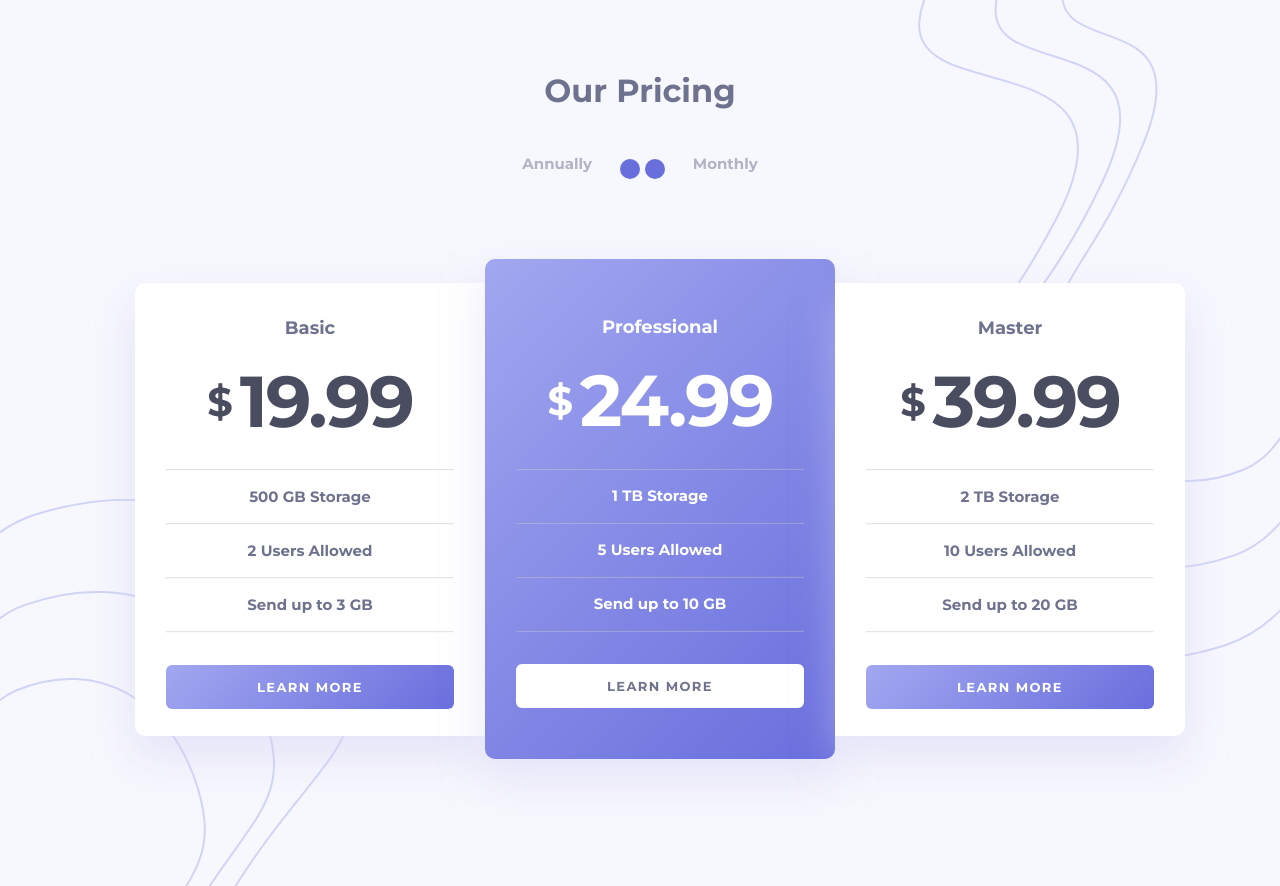
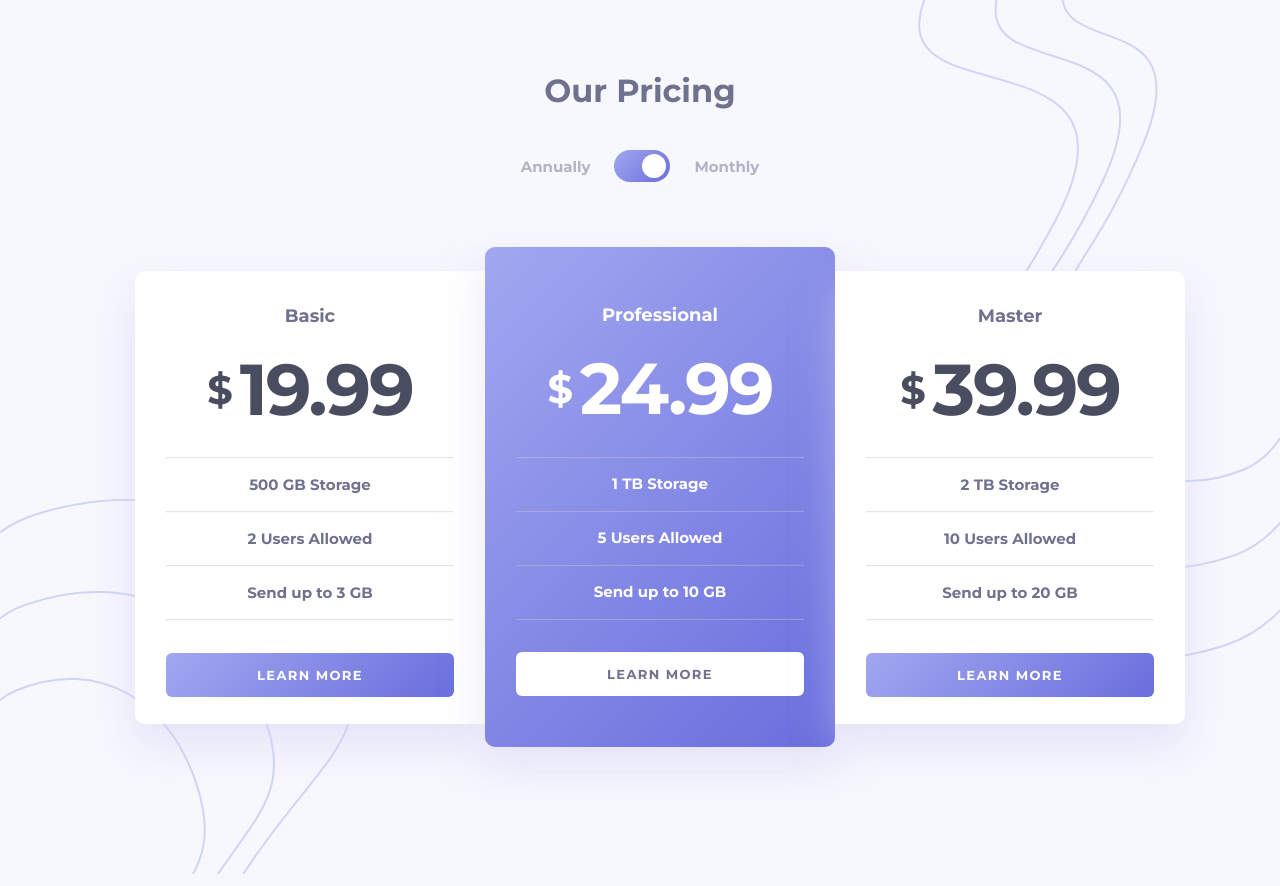
Before and after one commit to softwareengineerfs/pricing-component, a plain HTML site: page index.html in a window 1280 px wide. Drawn offline with Linux system fonts and the light colour scheme.

Commit message:
add some changes

```diff
--- a/index.html
+++ b/index.html
@@ -13,21 +13,28 @@
 <header class="site-header">
  <div class="site-header-container container">
   <h1 class="site-header-heading">Our Pricing</h1>
-  <div class="header-toggle">
 
-   <label>
-    <span  class="toggles-text">Annually</span>
-    <button class=" button  toggle-anually" type="button"></button>
-   </label>
+  <form class="pricing-switch" action="https://echo.htmlacademy.ru" method="get">
+    <!-- SWITCH -->
+    <div class="switch">
+      <!-- SWITCH RADIOS -->
+      <input class="switch-input-annual  visuallyhidden"  type="radio" name="payment_period" value="annual" id="annual-payment-radio">
 
-   <label >
-    <button class="button toggle-monthly" type="button"></button>
-    <span class="toggles-text">Monthly</span>
-   </label>
+      <input class="switch-input-monthly visuallyhidden" type="radio" name="payment_period" value="monthly" id="monthly-payment-radio" checked>
 
+      <label class="switch-label"  for="annual-payment-radio">Annually</label>
+         <!-- SWITCH CONTROL -->
+        <div class="switch-control">
+          <div class="switch-circle">
+            <label class="switch-control-annual"  for="annual-payment-radio"></label>
+            <label class="switch-control-monthly" for="monthly-payment-radio"></label>
+          </div>
+        </div>
 
+      <label class="switch-label" for="monthly-payment-radio">Monthly</label>
+    </div>
+  </form>
 
-  </div>
  </div>
 </header>
 
@@ -37,7 +44,7 @@
 <ul class="masks">
 
 
-  <li class="masks-item">
+  <li class="masks-item" data-payment-annual="199.99" data-oylik="19.99">
     <p class="masks-title">Basic</p>
     <div class="masks-price-wrapper">
       <p class="dollar-sign">$</p>
@@ -55,7 +62,7 @@
     <a class="masks-link" href="#">LEARN MORE</a>
   </li>
 
-  <li class="masks-item masks-professional">
+  <li class="masks-item masks-professional" data-payment-annual="249.99" data-oylik="24.99">
     <p class="masks-title">Professional</p>
     <div class="masks-price-wrapper">
       <p class="dollar-sign">$</p>
@@ -73,7 +80,7 @@
     <a class="masks-link masks-professional-link" href="#">LEARN MORE</a>
   </li>
 
-  <li class="masks-item masks-master">
+  <li class="masks-item masks-master" data-payment-annual="399.99" data-oylik="39.99">
     <p class="masks-title">Master</p>
     <div class="masks-price-wrapper">
       <p class="dollar-sign">$</p>
--- a/style/style.css
+++ b/style/style.css
@@ -62,11 +62,20 @@ padding-right: 20px;
   font-weight: 700;
   src: url('../fonts/montserrat-v26-latin-700.woff2') format('woff2'); /* Chrome 36+, Opera 23+, Firefox 39+, Safari 12+, iOS 10+ */
 }
+.visuallyhidden {
+  position: absolute;
 
+  width: 1px;
+  height: 1px;
+  margin: -1px;
+  border: 0;
+  padding: 0;
+
+  clip: rect(0 0 0 0);
+  overflow: hidden;
+}
 
 /* SITE HEADER */
-.site-header {
-}
 .site-header-container {
 
   display: flex;
@@ -84,46 +93,67 @@ padding-right: 20px;
   padding-top: 71px;
   margin-bottom: 40px;
 }
-.button {
-  margin: 0%;
-  padding: 0%;
-  width: 20px;
-  padding: 10px 10px;
-  border-radius: 50%;
-  border: 0;
-  cursor: pointer;
-  background-color: #696EDD;
-}
-.button:hover {
-  opacity: 0.8;
-}
-.button:active {
-  opacity: 0.6;
-}
-.header-toggle {
-  cursor: pointer;
+
+
+/* FORMS */
+.pricing-switch {
   margin-bottom: 65px;
 }
-.toggles-text {
-  opacity: 0.5;
-  color: var(--accent-color-1);
-  line-height: 28px;
+.switch {
+  display: flex;
+  align-items: center;
+  justify-content: center;
 }
-.toggle-anually {
+.switch-label {
+ font-size: 15px;
+ line-height: normal;
+ color: rgba(110, 114, 142, 0.5);
+ cursor: pointer;
+}
+.switch-label:hover {
+   color: #6E728E;
+}
+.switch-control {
+  position: relative;
+  width: 56px;
+  height: 32px;
+  padding: 4px;
+  margin-left: 24px;
+  margin-right: 24px;
+  border-radius: 16px;
+  background-color: #696EDD;
+  background-image: linear-gradient(135deg, #A2A7F0 0%, #696EDD 100%);
+}
+.switch-circle {
+ width: 24px;
+ height: 24px;
+ border-radius: 50%;
+ background-color: #fff;
+ transition: margin 0.3s ease;
+}
+.switch-control-annual,
+.switch-control-monthly {
+ position: absolute;
+ left: 0%;
+ top: 0%;
+ width: 100%;
+ height: 100%;
+ cursor: pointer;
+}
+.switch-input-annual:checked ~ .switch-control .switch-control-monthly,
+.switch-input-monthly:checked ~ .switch-control .switch-control-annual{
+ z-index: 5;
+}
+.switch-input-monthly:checked ~ .switch-control .switch-circle {
   margin-left: 24px;
 }
-.toggle-monthly {
-  margin-right: 24px;
-}
-
-
-
 
 /* MASKS */
 .masks {
   display: flex;
   justify-content: center;
   align-items: center;
+  margin-top: 0%;
   margin-bottom: 127px;
 }
 .masks-item {
@@ -199,7 +229,7 @@ padding-right: 20px;
 .divider {
   margin: 0%;
   opacity: 0.25;
-  background: #6E728E;
+  background-color: #6E728E;
 }
 .masks-professional {
   height: 500px;
@@ -218,9 +248,11 @@ padding-right: 20px;
 .masks-professional-link:hover {
   border-color: #fff;
   color: #fff;
-  background:  linear-gradient(135deg, #A2A7F0 -41.95%, #696EDD 100.05%);
-
-  ;
+ background-color: transparent;
+}
+.masks-professional .divider {
+ color: #fff;
+ background-color: #fff;
 }
 
 .masks-master {
```
